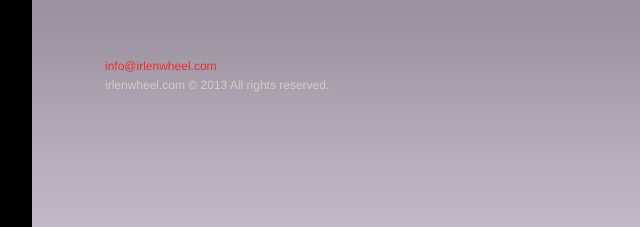
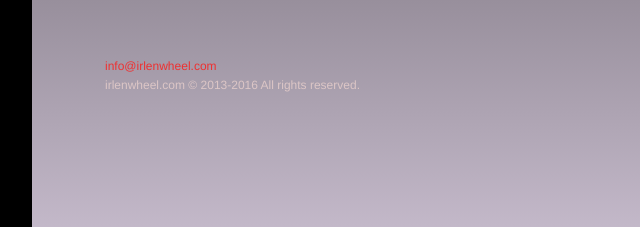
Before and after one commit to kirlen/irlenwheel-pub, a plain HTML site: page index.htm in a window 1280 px wide. Shown: the part 787-1014 px from the top of the page, 68-708 px from the left. Drawn offline with Linux system fonts and the light colour scheme.

Commit message:
Update index.htm

```diff
--- a/index.htm
+++ b/index.htm
@@ -112,7 +112,7 @@
 	<div id="download"><a href="https://itunes.apple.com/us/app/irlenwheel/id699556674?mt=8" target="_blank"><img src="img/appstore.png" height="29px"></a>
 	</div>
 
-	<div id="footer"><a href="mailto:info@irlenwheel.com">info@irlenwheel.com</a><br>irlenwheel.com © 2013 All rights reserved.
+	<div id="footer"><a href="mailto:info@irlenwheel.com">info@irlenwheel.com</a><br>irlenwheel.com © 2013-2016 All rights reserved.
 	</div>
 </div>
 </body>
```
